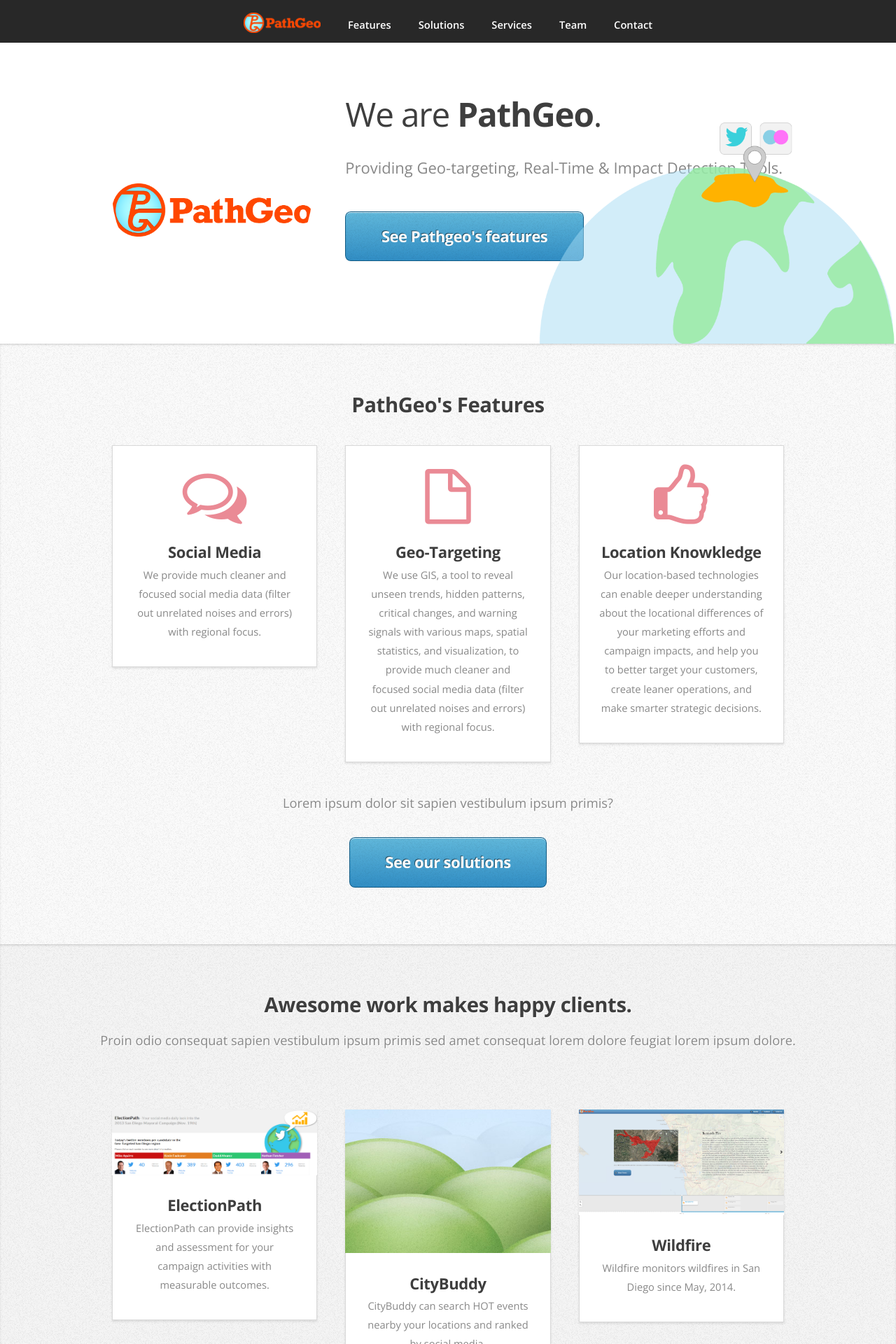
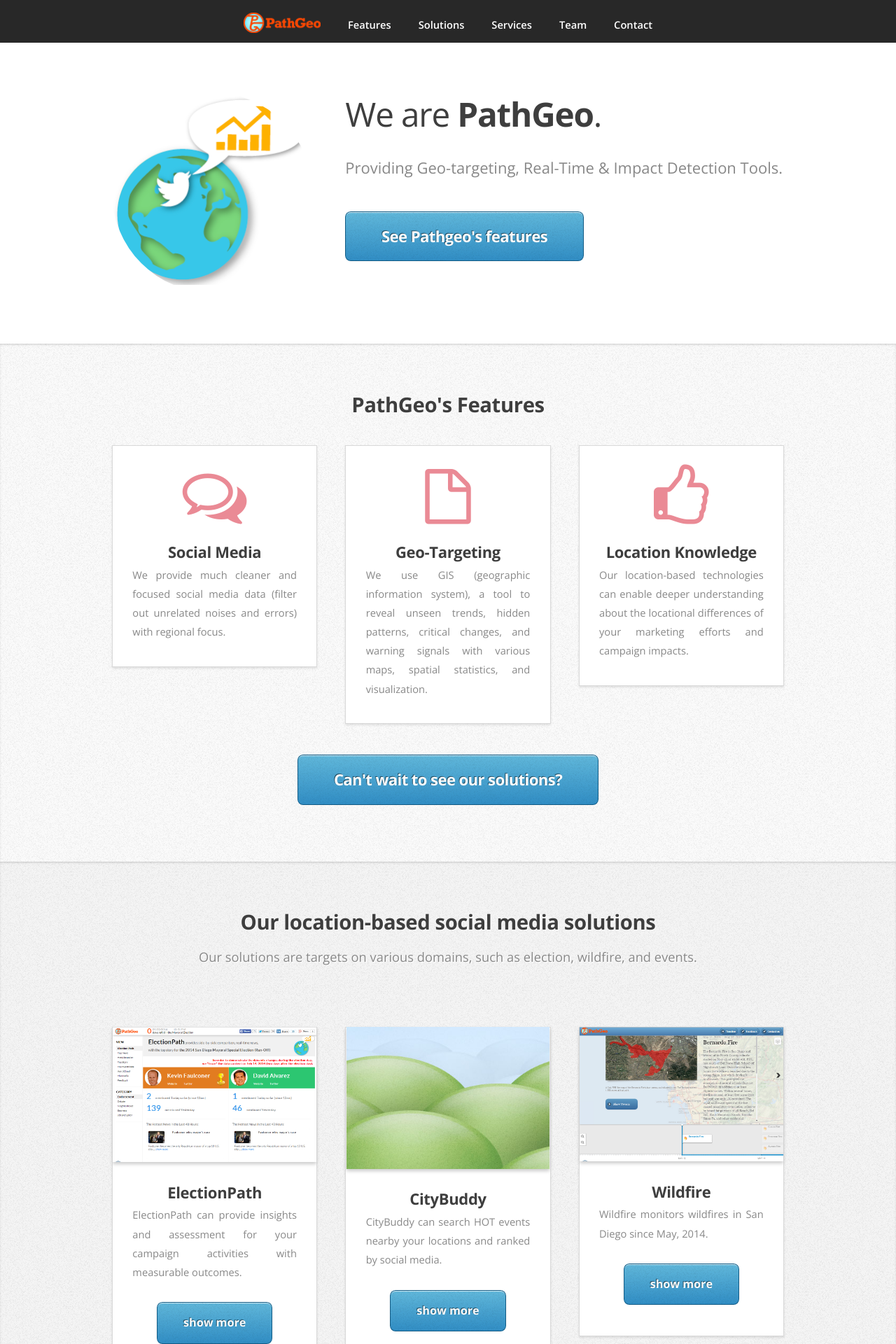
Before and after one commit to PathGeo/Company-Website, a PHP site: page / in a window 1280 px wide. Shown: the top 1920 px of the page at 70% size. Run offline with PHP 8.4, Linux system fonts and the light colour scheme.

Commit message:
more content updates

```diff
--- a/css/main.css
+++ b/css/main.css
@@ -1,6 +1,20 @@
 #nav_logo {width:110px;position:relative; top:6px; }
 
-#logo {margin-top:130px; }
+
+#logo {margin-top:0px; }
 
 .wrapper {position:relative; width:100%; }
+
+#top * {z-index:10;}
 #top_background{position:absolute; z-index:0; bottom:0px; right:0px; width:40%;}
+
+
+#features section.box {height:auto; }
+.box p {text-align:justify; }
+
+
+#solutions article.box img {box-shadow:0px 3px 5px #cccccc; width:99%; margin:0 auto; }
+
+#services article.box img {width:40%; margin:0 auto; }
+
+#team article.box img {width:60%; margin:0 auto;  border-radius:100%;}
--- a/index.html
+++ b/index.html
@@ -47,7 +47,7 @@
 				<article class="container" id="top">
 					<div class="row">
 						<div class="4u">
-							<span class="me image image-full"><img src="images/PathGeo-color.png" alt="" id='logo' /></span>
+							<span class="me image image-full"><img src="images/ElectionPath-globe-img.png" alt="" id='logo' /></span>
 						</div>
 						<div class="8u">
 							<header>
@@ -57,7 +57,7 @@
 							<a href="#features" class="button button-big">See Pathgeo's features</a>
 						</div>
 					</div>
-					<img src='images/main-img.png' id='top_background'/>
+
 				</article>
 
 			</div>
@@ -82,21 +82,21 @@
 								<section class="box box-style1">
 									<span class="fa featured fa-file-o"></span>
 									<h3>Geo-Targeting</h3>
-									<p>We use GIS, a tool to reveal unseen trends, hidden patterns, critical changes, and warning signals with various maps, spatial statistics, and visualization, to provide much cleaner and focused social media data (filter out unrelated noises and errors) with regional focus.</p>
+									<p>We use GIS (geographic information system), a tool to reveal unseen trends, hidden patterns, critical changes, and warning signals with various maps, spatial statistics, and visualization.</p>
 								</section>
 							</div>
 							<div class="4u">
 								<section class="box box-style1">
 									<span class="fa featured fa-thumbs-o-up"></span>
-									<h3>Location Knowkledge</h3>
-									<p>Our location-based technologies can enable deeper understanding about the locational differences of your marketing efforts and campaign impacts, and help you to better target your customers, create leaner operations, and make smarter strategic decisions.</p>
+									<h3>Location Knowledge</h3>
+									<p>Our location-based technologies can enable deeper understanding about the locational differences of your marketing efforts and campaign impacts.</p>
 								</section>
 							</div>
 						</div>
 					</div>
 					<footer>
-						<p>Lorem ipsum dolor sit sapien vestibulum ipsum primis?</p>
-						<a href="#solutions" class="button button-big">See our solutions</a>
+						<p></p>
+						<a href="#solutions" class="button button-big">Can't wait to see our solutions?</a>
 					</footer>
 				</article>
 			</div>
@@ -105,8 +105,8 @@
 			<div class="wrapper wrapper-style3">
 				<article id="solutions">
 					<header>
-						<h2>Awesome work makes happy clients.</h2>
-						<span>Proin odio consequat  sapien vestibulum ipsum primis sed amet consequat lorem dolore feugiat lorem ipsum dolore.</span>
+						<h2>Our location-based social media solutions</h2>
+						<span>Our solutions are targets on various domains, such as election, wildfire, and events.</span>
 					</header>
 					<div class="container">
 						<div class="row">
@@ -116,16 +116,18 @@
 						<div class="row">
 							<div class="4u">
 								<article class="box box-style2">
-									<a href="https://www.pathgeo.com/electionpath" class="image image-full"><img src="images/electionPath.jpg" alt="" /></a>
+									<a href="https://www.pathgeo.com/electionpath" class="image image-full" target='_blank'><img src="images/solution_electionpath.png" alt="" /></a>
 									<h3><a href="http://flypixel.com/generic-smartphone/8949517882265310">ElectionPath</a></h3>
 									<p>ElectionPath can provide insights and assessment for your campaign activities with measurable outcomes.</p>
+									<a href="https://www.pathgeo.com/electionpath" target='_blank' class="button button-small">show more</a>
 								</article>
 							</div>
 							<div class="4u">
 								<article class="box box-style2">
-									<a href="http://flypixel.com/n33" class="image image-full"><img src="images/portfolio02.jpg" alt="" /></a>
+									<a href="http://flypixel.com/n33" class="image image-full" target='_blank'><img src="images/portfolio02.jpg" alt="" /></a>
 									<h3><a href="http://flypixel.com/n33">CityBuddy</a></h3>
 									<p>CityBuddy can search HOT events nearby your locations and ranked by social media.</p>
+									<a href="https://www.pathgeo.com/hotevent" target='_blank' class="button button-small">show more</a>
 								</article>
 							</div>
 							<div class="4u">
@@ -133,36 +135,25 @@
 									<a href="https://www.pathgeo.com/wildfire" class="image image-full"><img src="images/solution_wildfire.png" alt="" /></a>
 									<h3><a href="http://flypixel.com/wood-ui-kit/3574765984616310">Wildfire</a></h3>
 									<p>Wildfire monitors wildfires in San Diego since May, 2014.</p>
+									<a href="https://www.pathgeo.com/wildfire" target='_blank' class="button button-small">show more</a>
 								</article>
 							</div>
 						</div>
 						<div class="row">
 							<div class="4u">
 								<article class="box box-style2">
-									<a href="http://flypixel.com/n33-pattern-set-1/3522389001865317" class="image image-full"><img src="images/portfolio04.jpg" alt="" /></a>
-									<h3><a href="http://flypixel.com/n33-pattern-set-1/3522389001865317">Tempus dolore</a></h3>
-									<p>Ornare nulla proin odio consequat.</p>
+									<a href="https://www.pathgeo.com/maptime" class="image image-full" target='_blank'><img src="images/solution_maptime.png" alt="" /></a>
+									<h3><a href="http://flypixel.com/n33-pattern-set-1/3522389001865317">MapTime</a></h3>
+									<p>A web tool allows you to geocode and geo-analyze your data (with street addresses) into maps and to overlay with census and demographic data.</p>
+									<a href="https://www.pathgeo.com/maptime" target='_blank' class="button button-small">show more</a>
 								</article>
 							</div>
-							<div class="4u">
-								<article class="box box-style2">
-									<a href="http://flypixel.com/cityscape/9803996277226316" class="image image-full"><img src="images/portfolio05.jpg" alt="" /></a>
-									<h3><a href="http://flypixel.com/cityscape/9803996277226316">Feugiat aliquam</a></h3>
-									<p>Ornare nulla proin odio consequat.</p>
-								</article>
-							</div>
-							<div class="4u">
-								<article class="box box-style2">
-									<a href="http://flypixel.com/n33" class="image image-full"><img src="images/portfolio06.jpg" alt="" /></a>
-									<h3><a href="http://flypixel.com/n33">Sed amet ornare</a></h3>
-									<p>Ornare nulla proin odio consequat.</p>
-								</article>
-							</div>
+
 						</div>
 					</div>
 					<footer>
-						<p>Lorem ipsum dolor sit sapien vestibulum ipsum primis?</p>
-						<a href="#services" class="button button-big">Get in touch with me</a>
+						<p>These solutions cannot satisfy your requirements?</p>
+						<a href="#services" class="button button-big">Try our professional service!</a>
 					</footer>
 				</article>
 			</div>
@@ -172,8 +163,8 @@
 			<div class="wrapper wrapper-style3">
 				<article id="services">
 					<header>
-						<h2></h2>
-						<span></span>
+						<h2>Our professional services: Social Media Analytic Consulting Services</h2>
+						<span>A real-time web-based social media geo-search tool that allows users to retrieve social media feedbacks.</span>
 					</header>
 					<div class="container">
 						<div class="row">
@@ -183,53 +174,53 @@
 						<div class="row">
 							<div class="4u">
 								<article class="box box-style2">
-									<a href="https://www.pathgeo.com/electionpath" class="image image-full"><img src="images/electionPath.jpg" alt="" /></a>
-									<h3><a href="http://flypixel.com/generic-smartphone/8949517882265310">ElectionPath</a></h3>
-									<p>ElectionPath can provide insights and assessment for your campaign activities with measurable outcomes.</p>
+									<a href="https://www.pathgeo.com/electionpath" class="image image-full"><img src="images/1400842841_gear-wheel-icon.png" alt="" /></a>
+									<h3><a href="http://flypixel.com/generic-smartphone/8949517882265310">Data Investigation and Processing</a></h3>
+									<p>PathGeo provides geo-targeting and real-time web tools for listening, analyzing, and engaging social web (social media and web pages) in marketing, brand analysis, public opinions, and customer engagement.</p>
 								</article>
 							</div>
 							<div class="4u">
 								<article class="box box-style2">
-									<a href="http://flypixel.com/n33" class="image image-full"><img src="images/portfolio02.jpg" alt="" /></a>
-									<h3><a href="http://flypixel.com/n33">CityBuddy</a></h3>
-									<p>CityBuddy can search HOT events nearby your locations and ranked by social media.</p>
+									<a href="http://flypixel.com/n33" class="image image-full"><img src="images/1400842734_location-icon.png" alt="" /></a>
+									<h3><a href="http://flypixel.com/n33">Creating Analytical Graphs & Maps</a></h3>
+									<p>PathGeo provides geo-targeting and real-time web tools.</p>
 								</article>
 							</div>
 							<div class="4u">
 								<article class="box box-style2">
-									<a href="https://www.pathgeo.com/wildfire" class="image image-full"><img src="images/solution_wildfire.png" alt="" /></a>
-									<h3><a href="http://flypixel.com/wood-ui-kit/3574765984616310">Wildfire</a></h3>
-									<p>Wildfire monitors wildfires in San Diego since May, 2014.</p>
+									<a href="https://www.pathgeo.com/wildfire" class="image image-full"><img src="images/1400842858_key-icon.png" alt="" /></a>
+									<h3><a href="http://flypixel.com/wood-ui-kit/3574765984616310">Indentifying Key influencers</a></h3>
+									<p>Learn about our Geo-Targeting API's & Social Media Analytics Reports sdfsdfsdf</p>
 								</article>
 							</div>
 						</div>
 						<div class="row">
 							<div class="4u">
 								<article class="box box-style2">
-									<a href="http://flypixel.com/n33-pattern-set-1/3522389001865317" class="image image-full"><img src="images/portfolio04.jpg" alt="" /></a>
-									<h3><a href="http://flypixel.com/n33-pattern-set-1/3522389001865317">Tempus dolore</a></h3>
-									<p>Ornare nulla proin odio consequat.</p>
+									<a href="http://flypixel.com/n33-pattern-set-1/3522389001865317" class="image image-full"><img src="images/1400842875_zoom-icon.png" alt="" /></a>
+									<h3><a href="http://flypixel.com/n33-pattern-set-1/3522389001865317">Identiying Weekly hot topics & hot keywords</a></h3>
+									<p>PathGeo provides geo-targeting and real-time web tools for listening, analyzing, and engaging social web (social media and web pages) in marketing, brand analysis, public opinions, and customer engagement.</p>
 								</article>
 							</div>
 							<div class="4u">
 								<article class="box box-style2">
-									<a href="http://flypixel.com/cityscape/9803996277226316" class="image image-full"><img src="images/portfolio05.jpg" alt="" /></a>
-									<h3><a href="http://flypixel.com/cityscape/9803996277226316">Feugiat aliquam</a></h3>
-									<p>Ornare nulla proin odio consequat.</p>
+									<a href="http://flypixel.com/cityscape/9803996277226316" class="image image-full"><img src="images/1400842910_light-icon.png" alt="" /></a>
+									<h3><a href="http://flypixel.com/cityscape/9803996277226316">Sentiment Analysis</a></h3>
+									<p>Reversing Virtual Reality Realization of Our...</p>
 								</article>
 							</div>
 							<div class="4u">
 								<article class="box box-style2">
-									<a href="http://flypixel.com/n33" class="image image-full"><img src="images/portfolio06.jpg" alt="" /></a>
-									<h3><a href="http://flypixel.com/n33">Sed amet ornare</a></h3>
-									<p>Ornare nulla proin odio consequat.</p>
+									<a href="http://flypixel.com/n33" class="image image-full"><img src="images/1400842888_chat-icon.png" alt="" /></a>
+									<h3><a href="http://flypixel.com/n33">Social Media User Behavior Analysis</a></h3>
+									<p>Learn about our Geo-Targeting API's & Social Media Analytics Reports</p>
 								</article>
 							</div>
 						</div>
 					</div>
 					<footer>
-						<p>Lorem ipsum dolor sit sapien vestibulum ipsum primis?</p>
-						<a href="#services" class="button button-big">Get in touch with me</a>
+						<p>Deliverables - So What Can I Expect From PathGeo's Consulting Services?</p>
+						<a href="#contact" class="button button-big">Contact us</a>
 					</footer>
 				</article>
 			</div>
@@ -240,7 +231,7 @@
 				<article id="team">
 					<header>
 						<h2>Our Strong Team</h2>
-						<span></span>
+						<span>The Team behind PathGeo: A Team of Extensive Experience and a Passion to Make Your Lives Easier</span>
 					</header>
 					<div class="container">
 						<div class="row">
@@ -284,23 +275,32 @@
 							</div>
 							<div class="4u">
 								<article class="box box-style2">
+									<a href="http://flypixel.com/n33" class="image image-full"><img src="images/team/Jim.jpg" alt="" /></a>
+									<h3>Jim Bates<br>(Senior Political Advisor)</h3>
+									<p>Former Congressman Jim Bates joins PathGeo with a wealth of political experience. As the Senior Political Advisor for PathGeo he has served in elective office as a United States Congressman, San Diego County Supervisor, and San Diego City Councilman. He understands the requirements necessary for winning campaigns and elections. Born in Denver, Colorado in 1941, he started working on a farm in Mankato, Kansas at 14, then serving with distinction in the United States Marine Corps. He attended college at night, while working during the day as a Loan Officer for Bank of America. Jim graduated from San Diego State University. Jim Bates is well prepared to advise PathGeo.</p>
+								</article>
+							</div>
+							<div class="4u">
+								<article class="box box-style2">
+									<a href="" class="image image-full"><img src="images/team/john.jpg" alt="" /></a>
+									<h3>John Hong<br>(Senior Technical Advisor)</h3>
+									<p>John Hong is a Senior Technical Advisor at PathGeo, focused on the ElectionPath Application, and is also a Systems Engineer for the U.S. Department of the Navy. His interest include social media, current affairs, data analytics, cloud computing, and computer programming. John holds a Bachelors degree in Electrical Engineering from Marquette University and formerly a researcher for the University of Chicago / Argonne National Laboratory.</p>
+								</article>
+							</div>
+						</div>
+						<div class='row'>
+							<div class="4u">
+								<article class="box box-style2">
 									<a href="" class="image image-full"><img src="images/team/Su.png" alt="" /></a>
 									<h3>Su Yeon Han</h3>
 									<p>Su is a doctoral student in the joint doctoral program in Geography, San Diego State University and University of California, Santa Barbara. She majored in geography and minored in computer science at University of North Carolina, Chapel Hill for Bachelors degree, and received M.S. in department of geography and geographic information science at University of Illinois at Urbana-Champaign (UIUC). Su’s strengths are Web GIS programming, cluster (hotspot) analysis, and geo-visualizations.</p>
 								</article>
 							</div>
-							<div class="4u">
-								<article class="box box-style2">
-									<a href="http://flypixel.com/n33" class="image image-full"><img src="images/portfolio06.jpg" alt="" /></a>
-									<h3><a href="http://flypixel.com/n33">Sed amet ornare</a></h3>
-									<p>Ornare nulla proin odio consequat.</p>
-								</article>
-							</div>
 						</div>
 					</div>
 					<footer>
-						<p>Lorem ipsum dolor sit sapien vestibulum ipsum primis?</p>
-						<a href="#services" class="button button-big">Get in touch with me</a>
+						<p></p>
+						<a href="#services" class="button button-big">Keep touch with us</a>
 					</footer>
 				</article>
 			</div>
@@ -310,8 +310,9 @@
 			<div class="wrapper wrapper-style4">
 				<article id="contact" class="container small">
 					<header>
-						<h2>Want to hire me? Get in touch!</h2>
-						<span>Ornare nulla proin odio consequat sapien vestibulum ipsum sed lorem.</span>
+						<h2>Contact the PathGeo Geniuses</h2>
+						<span>Contact us to learn more about our Products and Social Web Analtics Consulting services and for account assistance! We would love to hear from you. Simply fill out the form below or give us a
+Call at: (619) 594-0205 and we’ll get back to you as soon as possible!</span>
 					</header>
 					<div>
 						<div class="row">
@@ -349,16 +350,17 @@
 						<div class="row">
 							<div class="12u">
 								<hr />
-								<h3>Find me on ...</h3>
+								<h3>Find us on ...</h3>
 								<ul class="social">
-									<li class="twitter"><a href="http://twitter.com/n33co" class="fa fa-twitter"><span>Twitter</span></a></li>
-									<li class="facebook"><a href="#" class="fa fa-facebook"><span>Facebook</span></a></li>
+									<li class="twitter"><a href="https://twitter.com/PathGeo" class="fa fa-twitter"><span>Twitter</span></a></li>
+									<li class="facebook"><a href="https://www.facebook.com/pages/PathGeo/274827229311706" class="fa fa-facebook"><span>Facebook</span></a></li>
+									<li class="linkedin"><a href="http://www.linkedin.com/company/pathgeo" class="fa fa-linkedin"><span>LinkedIn</span></a></li>
+									<li class="googleplus"><a href="https://plus.google.com/113145853913642679086/posts" class="fa fa-google-plus"><span>Google+</span></a></li>
+
+									<!--
+									<li class="github"><a href="http://github.com/n33" class="fa fa-github"><span>Github</span></a></li>
 									<li class="dribbble"><a href="http://dribbble.com/n33" class="fa fa-dribbble"><span>Dribbble</span></a></li>
-									<li class="linkedin"><a href="#" class="fa fa-linkedin"><span>LinkedIn</span></a></li>
 									<li class="tumblr"><a href="#" class="fa fa-tumblr"><span>Tumblr</span></a></li>
-									<li class="googleplus"><a href="#" class="fa fa-google-plus"><span>Google+</span></a></li>
-									<li class="github"><a href="http://github.com/n33" class="fa fa-github"><span>Github</span></a></li>
-									<!--
 									<li class="rss"><a href="#" class="fa fa-rss"><span>RSS</span></a></li>
 									<li class="instagram"><a href="#" class="fa fa-instagram"><span>Instagram</span></a></li>
 									<li class="foursquare"><a href="#" class="fa fa-foursquare"><span>Foursquare</span></a></li>
@@ -376,8 +378,7 @@
 					</div>
 					<footer>
 						<ul id="copyright">
-							<li>&copy; 2013 Jane Doe</li>
-							<li>Images: <a href="http://fotogrph.com">fotogrph</a></li>
+							<li>&copy; PathGeo</li>
 							<li>Design: <a href="http://html5up.net/">HTML5 UP</a></li>
 						</ul>
 					</footer>
```
Also changed, not shown: images/1400842734_location-icon.png (added), images/1400842841_gear-wheel-icon.png (added), images/1400842858_key-icon.png (added), images/1400842875_zoom-icon.png (added), images/1400842888_chat-icon.png (added), images/1400842910_light-icon.png (added), images/ElectionPath-globe-img.png (added), images/globe.png (added), images/products-top-image.png (added), images/solution_electionpath.png, images/solution_maptime.png (added), images/solution_wildfire.png, images/team/Jim.jpg (added), images/team/John.jpg (added).
